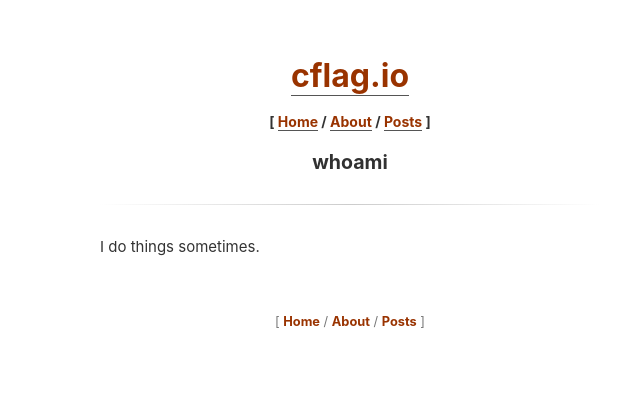
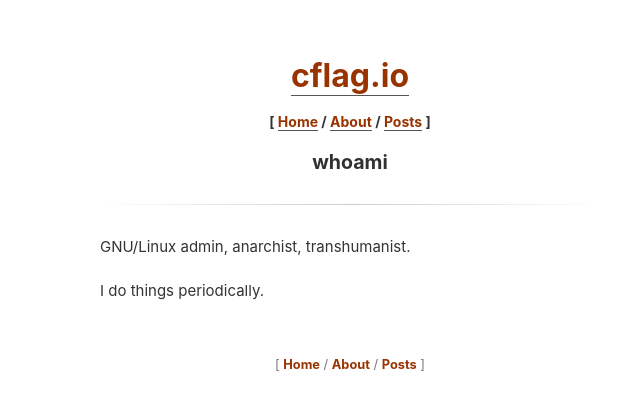
Before and after one commit to cflag02/cflag.io, a Jekyll site: the page built from about.md, in a window 1280 px wide. Shown: the top 410 px of the page, without its empty margins (290-930 px from the left). Built offline with Jekyll 4.4.1, drawn with Linux system fonts in a browser that asks for light colours.

Commit message:
Update about.md

```diff
--- a/about.md
+++ b/about.md
@@ -3,4 +3,6 @@ layout: page
 title: whoami
 ---
 
-I do things sometimes.
+GNU/Linux admin, anarchist, transhumanist.
+
+I do things periodically.
```
